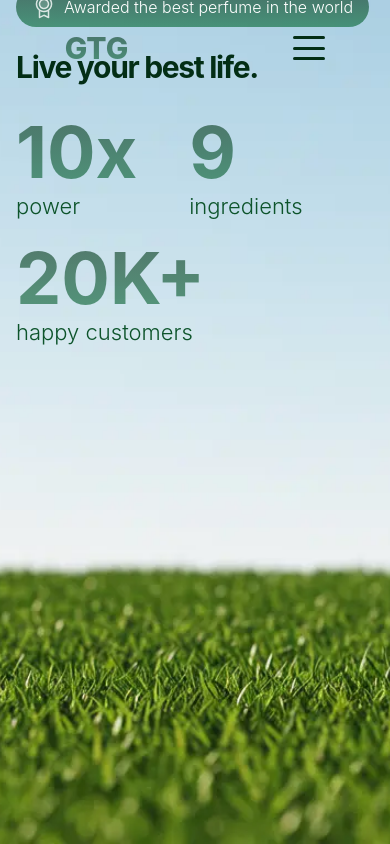
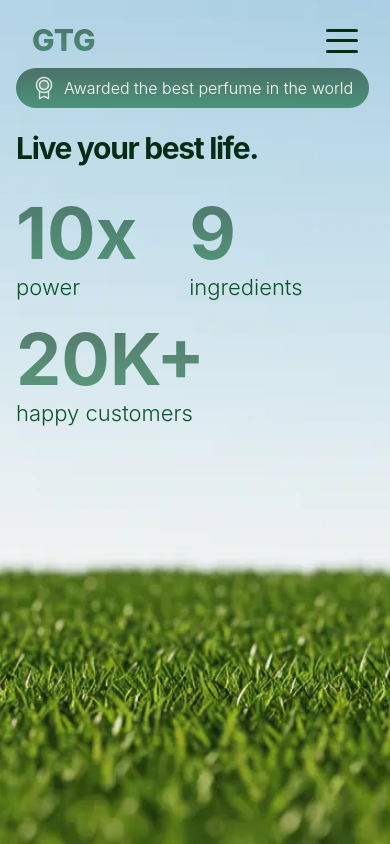
Before and after one commit to Sagar1329/CubeAssignment, a plain HTML site: page index.html in a window 390 px wide. Shown: the top 844 px of the page. Drawn offline with Linux system fonts and the light colour scheme.

Commit message:
Mobile view fixed

```diff
--- a/css/header.css
+++ b/css/header.css
@@ -23,6 +23,9 @@
     justify-content: space-between;
     gap: 32.36px;
 }
+
+
+
 
 .navbar-logo {
     font-family: 'Inter', sans-serif;
--- a/css/responsive.css
+++ b/css/responsive.css
@@ -111,7 +111,11 @@ section {
 
 
 @media (max-width: 768px) {
-
+.navbar {
+        position: relative;
+        height: auto;
+        padding: 16px;
+    }
 
     .navbar-nav {
         display: none;
@@ -202,9 +206,9 @@ section {
 
 
 
-        .navbar-nav.mobile-active {
-            display: flex;
-        }
+                .navbar-nav.mobile-active {
+                    top: 100%;
+                }
 }
 
 
```
